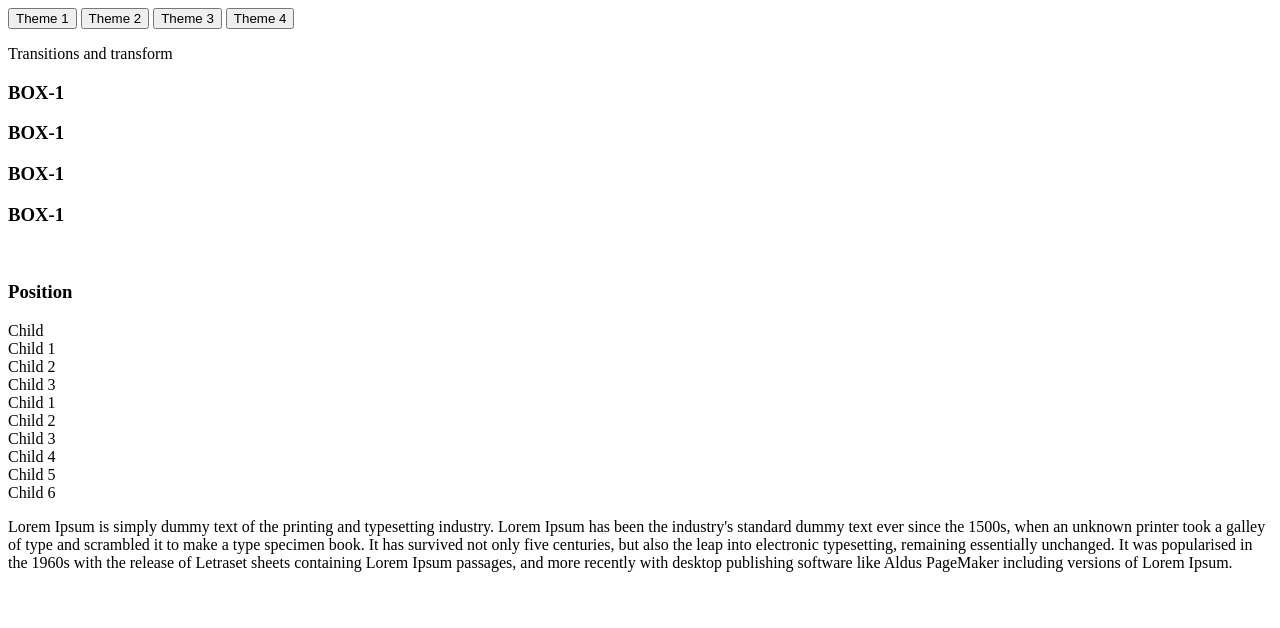
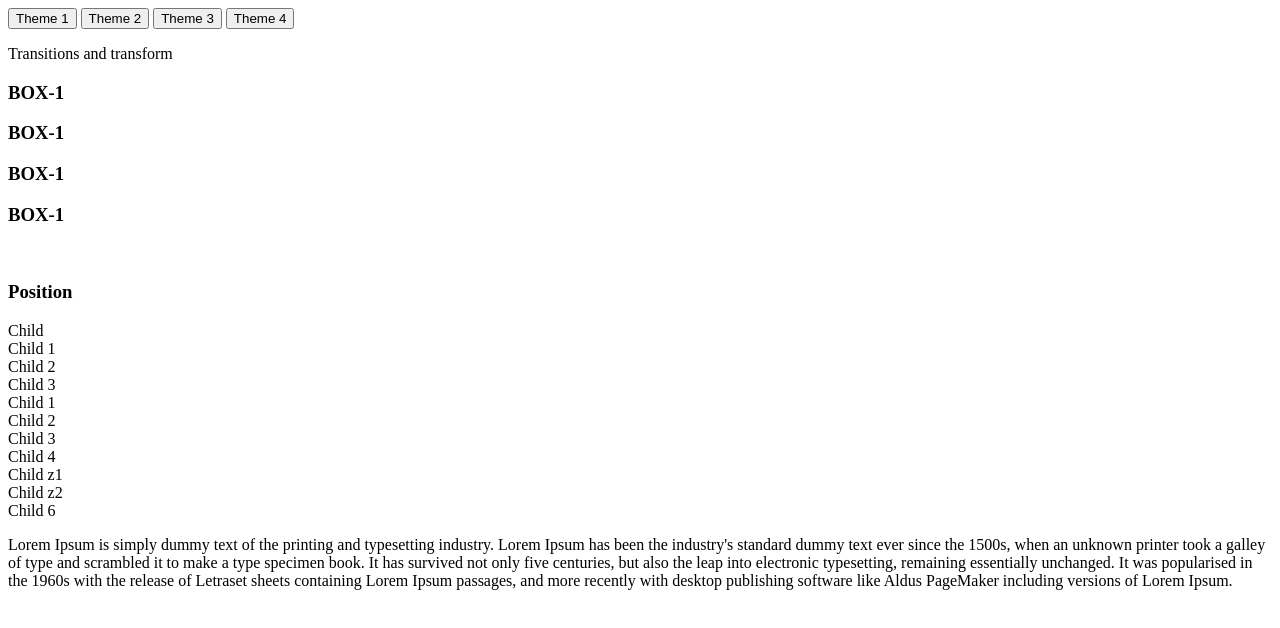
Before and after one commit to abhishek123mojumdar/CSS-Concepts-of-positions-variables-transitions-trans-forms, a website: page index.html in a window 1280 px wide. Drawn offline with Linux system fonts and the light colour scheme.

Commit message:
1 file modified

```diff
--- a/index.html
+++ b/index.html
@@ -66,8 +66,11 @@
 <div class="child-nxt-44">
 <span>Child 4</span>
 </div>
-<div class="child-nxt-55">
-<span>Child 5</span>
+<div class="child-nxt-z1">
+<span>Child z1</span>
+</div>
+<div class="child-nxt-z2">
+<span>Child z2</span>
 </div>
 <div class="child-nxt-66">
 <span>Child 6</span>
```
